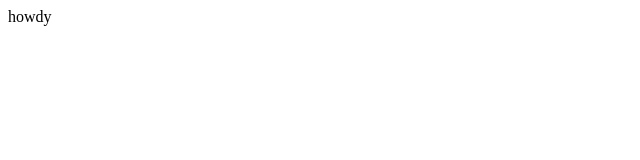
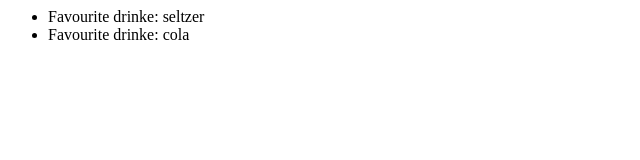
Before and after one commit to micosmin/NotesJS, a website: page index.html in a window 1280 px wide. Shown: the whole page, without its empty margins (0-640 px from the left). Drawn offline with Linux system fonts and the light colour scheme.

Commit message:
Spiked building a note controller
Left to scrap it and rebuild it following a TDD approach using our own assertion library

```diff
--- a/note-controller.js
+++ b/note-controller.js
@@ -1 +1,15 @@
-document.getElementById("app").innerHTML = "howdy";
+(function() {
+  function NoteController(list) {
+    this.noteList = list; //note list
+    this.noteList.addNote("Favourite drinke: seltzer"); //adds note
+    this.noteList.addNote("Favourite drinke: cola"); //adds note
+    this.noteListView = new NoteListView(this.noteList.list); //note list view
+  }
+
+  NoteController.prototype.insertHTML = function() {
+    document.getElementById("app").innerHTML = this.noteListView.outputHtml(); //html from note list view
+  };
+
+  var controller = new NoteController(new NoteList());
+  controller.insertHTML();
+})(this);
```
Also changed, not shown: index.html (+1 -0 lines), README.md.
